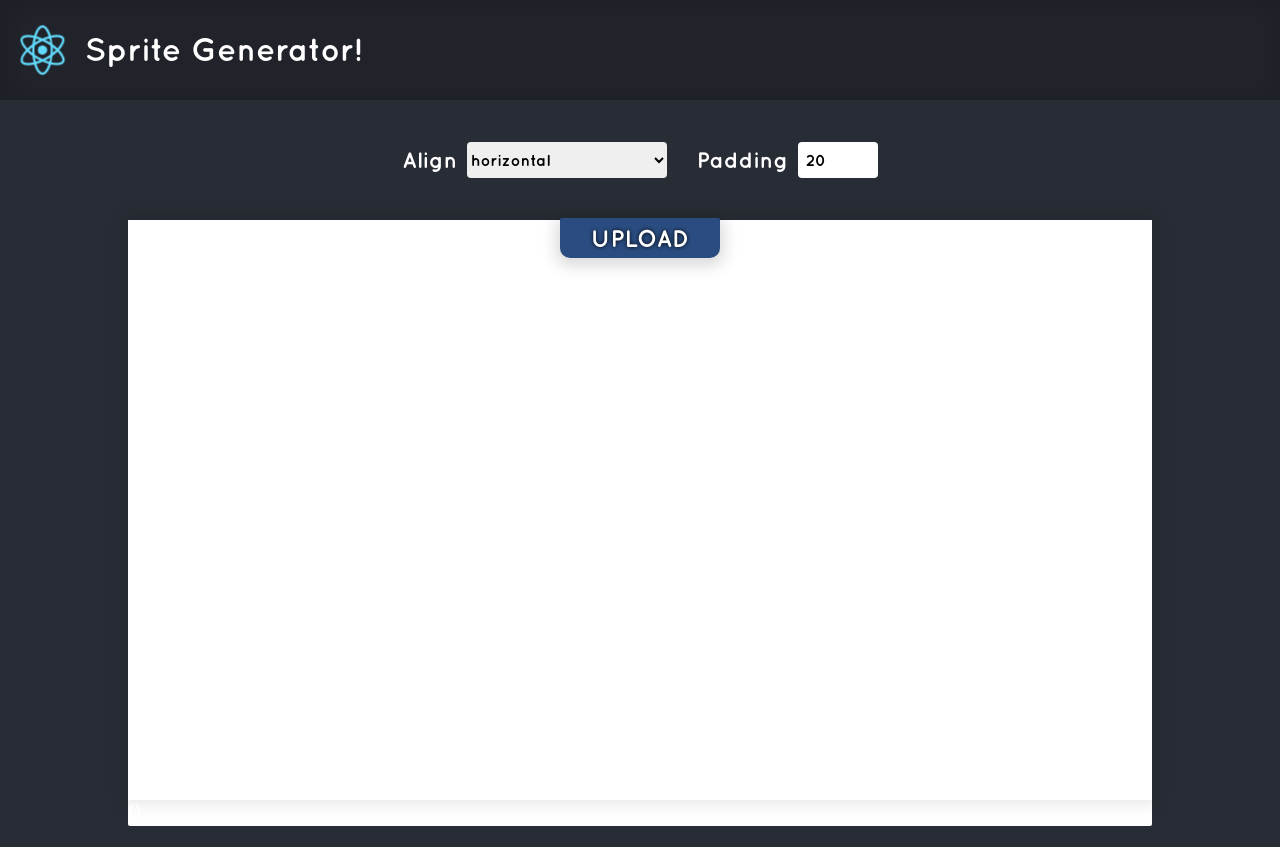
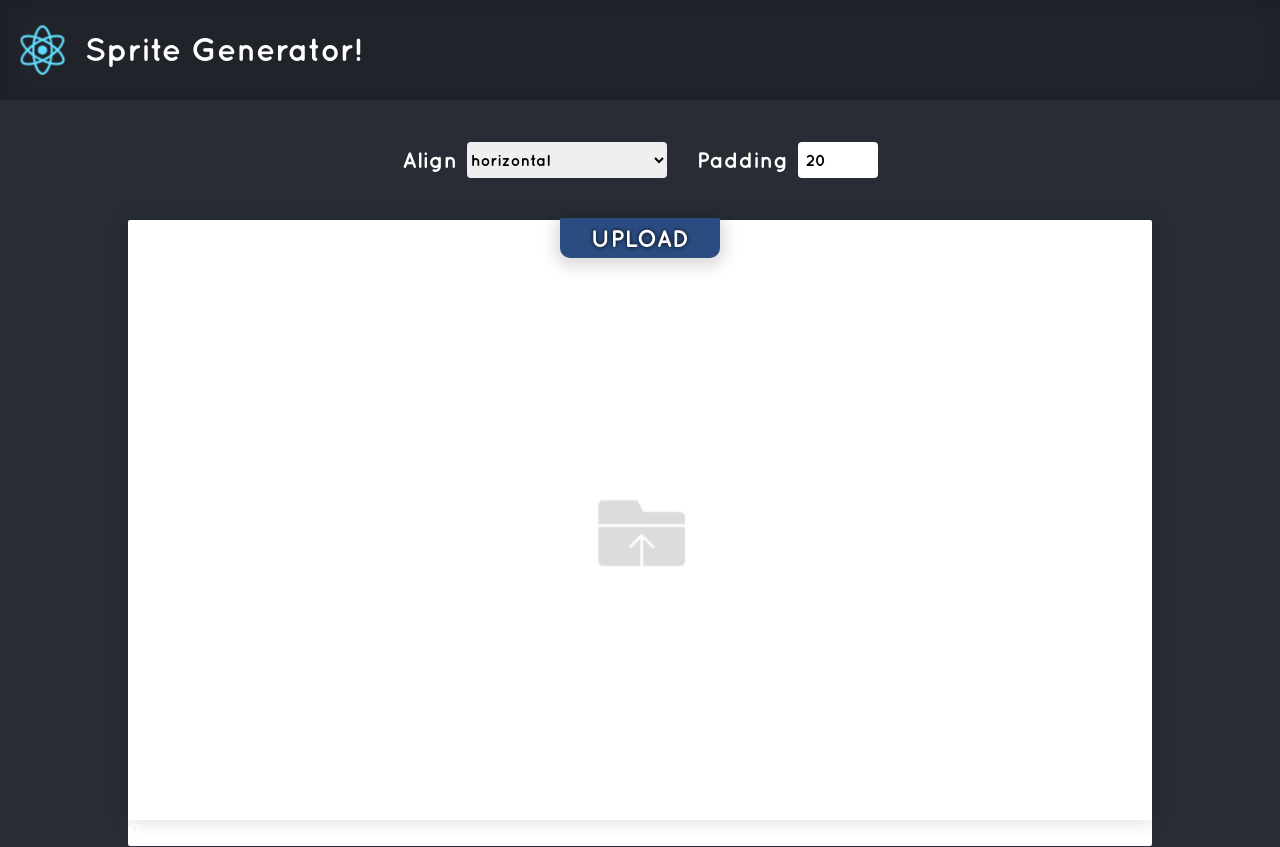
Before and after one commit to silentmaker/sprite-generator, a React (Create React App) app: page / in a window 1280 px wide. Built offline with nearby package versions, Linux system fonts and the light colour scheme.

Commit message:
add upload icon

```diff
--- a/src/components/SpriteGenerator/SpriteGenerator.css
+++ b/src/components/SpriteGenerator/SpriteGenerator.css
@@ -59,6 +59,14 @@ html, body {
     max-width: 1024px;
     margin: 0 auto;
     border-radius: 2px;
+    background-color: #fff;
+}
+
+.image-container_empty {
+    background-image: url(../../assets/images/upload.png);
+    background-repeat: no-repeat;
+    background-position: center center;
+    background-size: 6rem;
 }
 
 .image-list {
@@ -66,10 +74,9 @@ html, body {
     justify-content: flex-start;
     align-items: flex-start;
     height: 500px;
-    padding: 60px 20px 20px;
+    padding: 60px 20px 40px;
     box-shadow: 0 0 16px 4px rgba(0, 0, 0, .1);
     overflow: scroll;
-    background-color: #fff;
 }
 
 .image-list_horizontal {
--- a/src/components/SpriteGenerator/SpriteGenerator.tsx
+++ b/src/components/SpriteGenerator/SpriteGenerator.tsx
@@ -138,7 +138,7 @@ export class SpriteGenerator extends React.Component<StateProps & DispatchProps,
                         <input type="text" id="input-padding" value={padding} onChange={changePadding} />
                     </div>
 
-                    <div className="image-container">
+                    <div className={`image-container${ images.length ? '' : ' image-container_empty'}`}>
                         <ul className={`image-list image-list__${style}`}>
                             {images.map((image, index) =>
                                 <li className="image-item" key={index}>
```
Also changed, not shown: src/assets/images/upload.png (added).
